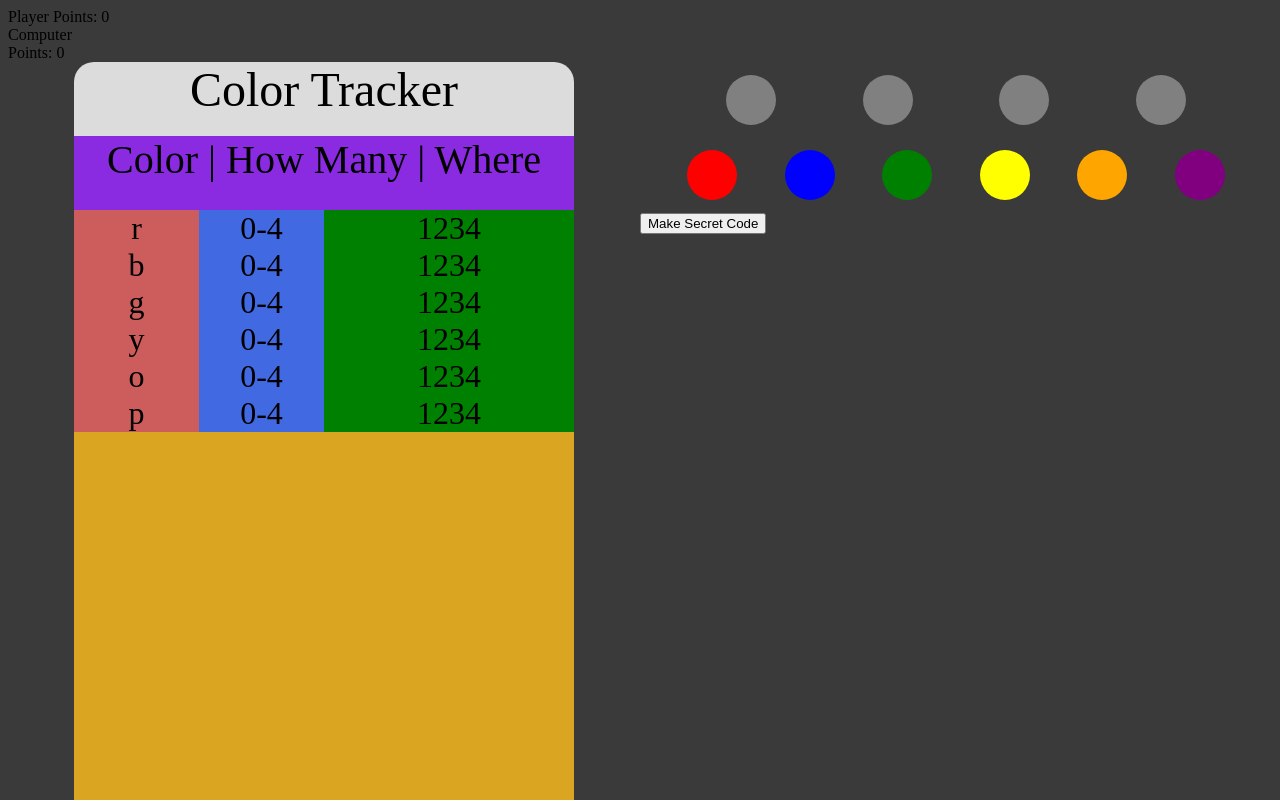
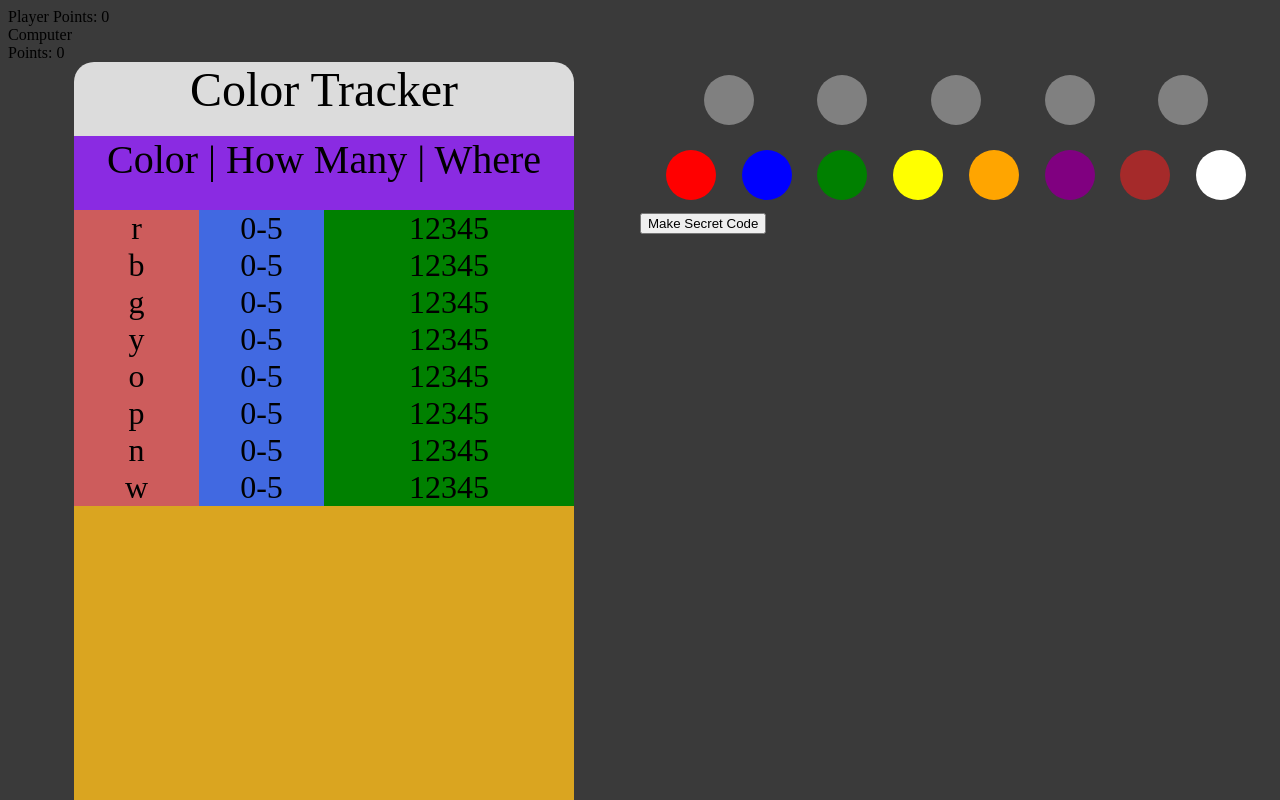
Before and after one commit to joebuono/mastermind, a React (Create React App) app in the folder client/: page / in a window 1280 px wide. Shown: the top 800 px of the page. Built offline with nearby package versions, Linux system fonts and the light colour scheme.

Commit message:
the algorithm beat me 103 to 99

```diff
--- a/client/src/components/GameView.jsx
+++ b/client/src/components/GameView.jsx
@@ -14,7 +14,8 @@ class GameView extends Component {
       displayColorTracker: true,
       colorTrackerData: {},
       playerScore: 0,
-      computerScore: 0
+      computerScore: 0,
+      codeSize: 5
     };
     // this.modifyDisplayedColorTracker = this.modifyDisplayedColorTracker.bind(this);
   }
@@ -43,7 +44,7 @@ class GameView extends Component {
   }
 
   render() {
-    const { humanPlayerTurn, displayColorTracker, colorTrackerData, playerScore, computerScore } = this.state;
+    const { humanPlayerTurn, displayColorTracker, colorTrackerData, playerScore, computerScore, codeSize } = this.state;
     console.log(`Player Points: ${playerScore}`);
     console.log(`Computer Points: ${computerScore}`);
     return (
@@ -53,9 +54,9 @@ class GameView extends Component {
         </div>
         {displayColorTracker && <div className={styles.colorTracker}><ColorTracker colorTrackerData={colorTrackerData}/></div>}
         <div className={displayColorTracker ? styles.boardRight : styles.boardCenter}>{humanPlayerTurn ?
-        <PlayerBoard goToNextRound={this.goToNextRound} updateScore={this.updateScore} />
+        <PlayerBoard goToNextRound={this.goToNextRound} updateScore={this.updateScore} codeSize={codeSize} />
         :
-        <ComputerBoard goToNextRound={this.goToNextRound} modifyDisplayedColorTracker={this.modifyDisplayedColorTracker} updateScore={this.updateScore} />}</div>
+        <ComputerBoard goToNextRound={this.goToNextRound} modifyDisplayedColorTracker={this.modifyDisplayedColorTracker} updateScore={this.updateScore} codeSize={codeSize} />}</div>
       </div>
     );
   }
--- a/client/src/components/board/ComputerBoard.jsx
+++ b/client/src/components/board/ComputerBoard.jsx
@@ -23,7 +23,7 @@ class ComputerBoard extends Component {
       turns: [],
       totalRounds: 10, // later on, we'll have to make the board dynamically size according to the number of rounds
       currentRound: 1,
-      codeSize: 4, // there has to be a better way to do this
+      codeSize: this.props.codeSize,
       winCondition: null,
       templates: [],
       colorTracker: {},
@@ -160,7 +160,7 @@ class ComputerBoard extends Component {
     // initialize turns to empty
     for (let i = 0; i < 10; i++) {
       initializedEmptyTurns.push({
-        guess: emptyGuess, // guess size will need to be dynamic
+        guess: [...emptyGuess],
         bwPegs: [0, 0]
       });
     }
--- a/client/src/components/board/PlayerBoard.jsx
+++ b/client/src/components/board/PlayerBoard.jsx
@@ -15,7 +15,7 @@ class PlayerBoard extends Component {
       turns: [],
       totalRounds: 10, // later on, we'll have to make the board dynamically size according to the number of rounds
       currentRound: 1,
-      codeSize: 4, // there has to be a better way to do this
+      codeSize: this.props.codeSize,
       colorTracker: {},
       winCondition: null
     };
@@ -120,9 +120,10 @@ class PlayerBoard extends Component {
     const initializedEmptyTurns = [];
 
     // initialize turns to empty
+    const emptyGuess = new Array(this.state.codeSize).fill('x');
     for (let i = 0; i < 10; i++) {
       initializedEmptyTurns.push({
-        guess: ['x', 'x', 'x', 'x'],
+        guess: [...emptyGuess],
         bwPegs: [0, 0]
       });
     }
```
Also changed, not shown: 1 other file (tests, documents, lock files or other folders).
